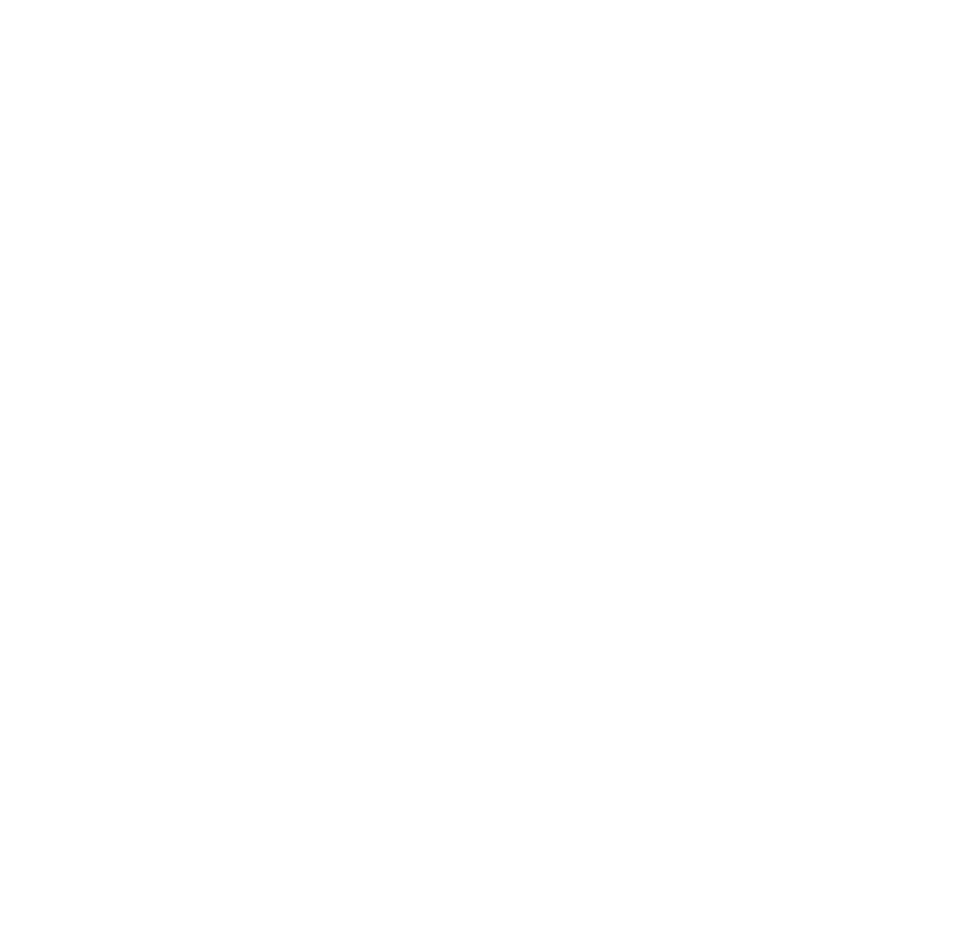
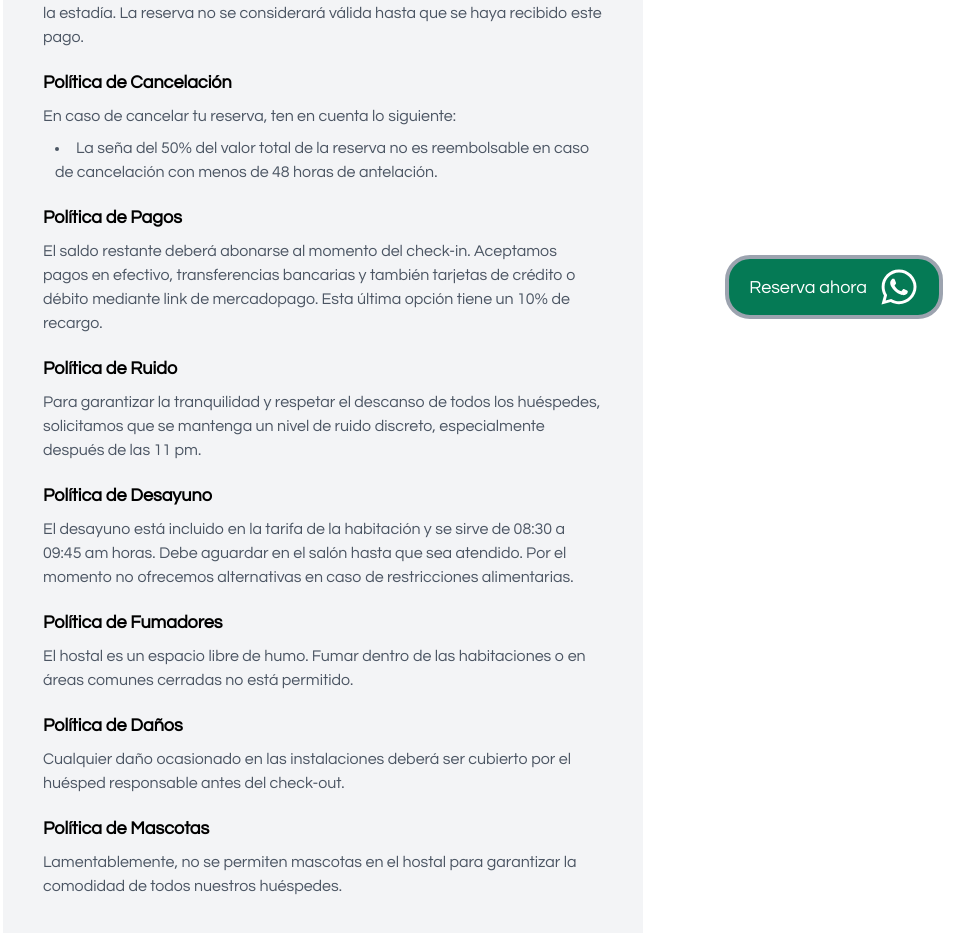
Before and after one commit to brunomry/HostalSanJorgeCafayate, a React (Vite) app: page /politicas in a window 1280 px wide. Before the commit this address had no page. Shown: the part 461-1394 px from the top of the page, without its empty margins (317-1280 px from the left). Before the commit the page ends 800 px from the top, so only its background shows below. Built offline with nearby package versions, Linux system fonts and the light colour scheme.

Commit message:
agregue cp Politicas con estructura y estlos y array de politicas en helpers para mostrar en pagina politicas del hostal

```diff
--- a/src/App.jsx
+++ b/src/App.jsx
@@ -10,6 +10,7 @@ import Faqs from "./faqs/Faqs";
 import Contacto from "./contacto/Contacto";
 import Footer from "./common/Footer";
 import ScrollTop from "./common/ScrollTop";
+import Politicas from "./politicas/Politicas";
 
 const App = () => {
   return (
@@ -30,6 +31,7 @@ const App = () => {
           <Route path="/galeria" element={<Galeria></Galeria>}></Route>
           <Route path="/preguntasfrecuentes" element={<Faqs></Faqs>}></Route>
           <Route path="/contacto" element={<Contacto></Contacto>}></Route>
+          <Route path="/politicas" element={<Politicas></Politicas>}></Route>
         </Routes>
         <Footer></Footer>
       </BrowserRouter>
--- /dev/null
+++ b/src/helpers/politicas.js
@@ -0,0 +1,52 @@
+const politicas = [
+    {
+      titulo: "Horarios de Check-in y Check-out",
+      descripcion:
+        "El horario de check-in es a partir de las 14:00 horas y el check-out es hasta las 10:00 horas."
+    },
+    {
+      titulo: "Política de Reserva",
+      descripcion:
+        "Para confirmar la reserva, solicitamos una seña equivalente al 50% del total de la estadía. La reserva no se considerará válida hasta que se haya recibido este pago."
+    },
+    {
+      titulo: "Política de Cancelación",
+      descripcion:
+        "En caso de cancelar tu reserva, ten en cuenta lo siguiente:",
+      lista: [
+        "La seña del 50% del valor total de la reserva no es reembolsable en caso de cancelación con menos de 48 horas de antelación."
+      ]
+    },
+    {
+      titulo: "Política de Pagos",
+      descripcion:
+        "El saldo restante deberá abonarse al momento del check-in. Aceptamos pagos en efectivo, transferencias bancarias y también tarjetas de crédito o débito mediante link de mercadopago. Esta última opción tiene un 10% de recargo."
+    },
+    {
+      titulo: "Política de Ruido",
+      descripcion:
+        "Para garantizar la tranquilidad y respetar el descanso de todos los huéspedes, solicitamos que se mantenga un nivel de ruido discreto, especialmente después de las 11 pm."
+    },
+    {
+      titulo: "Política de Desayuno",
+      descripcion:
+        "El desayuno está incluido en la tarifa de la habitación y se sirve de 08:30 a 09:45 am horas. Debe aguardar en el salón hasta que sea atendido. Por el momento no ofrecemos alternativas en caso de restricciones alimentarias."
+    },
+    {
+      titulo: "Política de Fumadores",
+      descripcion:
+        "El hostal es un espacio libre de humo. Fumar dentro de las habitaciones o en áreas comunes cerradas no está permitido."
+    },
+    {
+      titulo: "Política de Daños",
+      descripcion:
+        "Cualquier daño ocasionado en las instalaciones deberá ser cubierto por el huésped responsable antes del check-out."
+    },
+    {
+      titulo: "Política de Mascotas",
+      descripcion:
+        "Lamentablemente, no se permiten mascotas en el hostal para garantizar la comodidad de todos nuestros huéspedes."
+    }
+  ];
+
+  export default politicas;
--- /dev/null
+++ b/src/politicas/Politicas.jsx
@@ -0,0 +1,33 @@
+import BtnWhatsApp from "../common/BtnWhatsApp";
+import politicas from "../helpers/politicas";
+
+const Politicas = () => {
+  return (
+    <section className="py-20 flex justify-center">
+      <div className="py-20 bg-gray-100 rounded-[10px] px-10 xl:w-[50%]">
+        <h1 className="mb-3 text-[45px]">Políticas del Hostal</h1>
+        <p className="text-gray-600">
+          A continuación, te presentamos nuestras políticas generales para asegurar una estadía cómoda y segura en el hostal.
+        </p>
+        <ol className="flex flex-col mt-3">
+          {politicas.map((politica, index) => (
+            <li key={index} className="flex flex-col gap-2 mb-5">
+              <h2 className="text-[18px] font-semibold">{politica.titulo}</h2>
+              <p className="text-gray-600">{politica.descripcion}</p>
+              {politica.lista && (
+                <ul className="list-disc list-inside ms-3">
+                  {politica.lista.map((item, idx) => (
+                    <li key={idx} className="text-gray-600">{item}</li>
+                  ))}
+                </ul>
+              )}
+            </li>
+          ))}
+        </ol>
+      </div>
+      <BtnWhatsApp></BtnWhatsApp>
+    </section>
+  );
+};
+
+export default Politicas;
```
